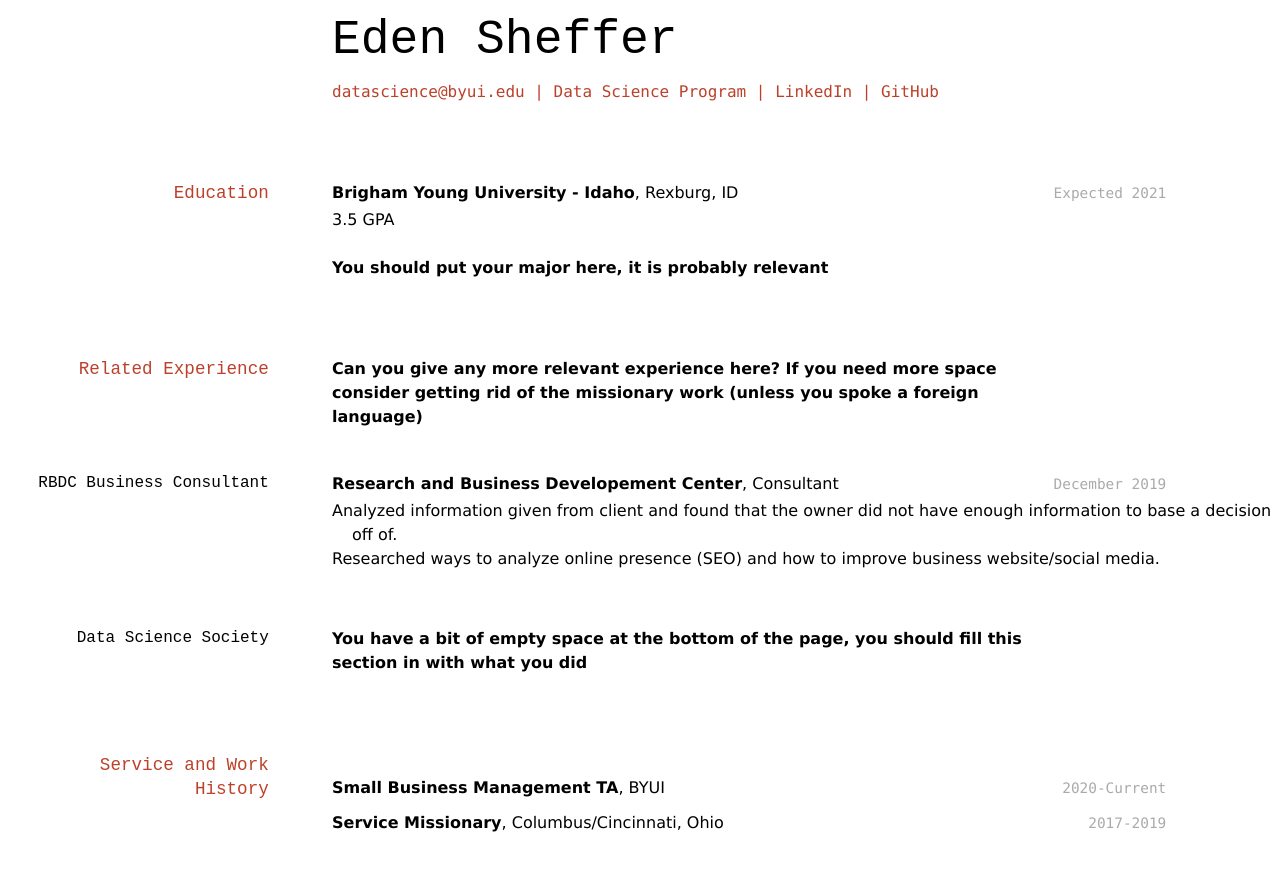
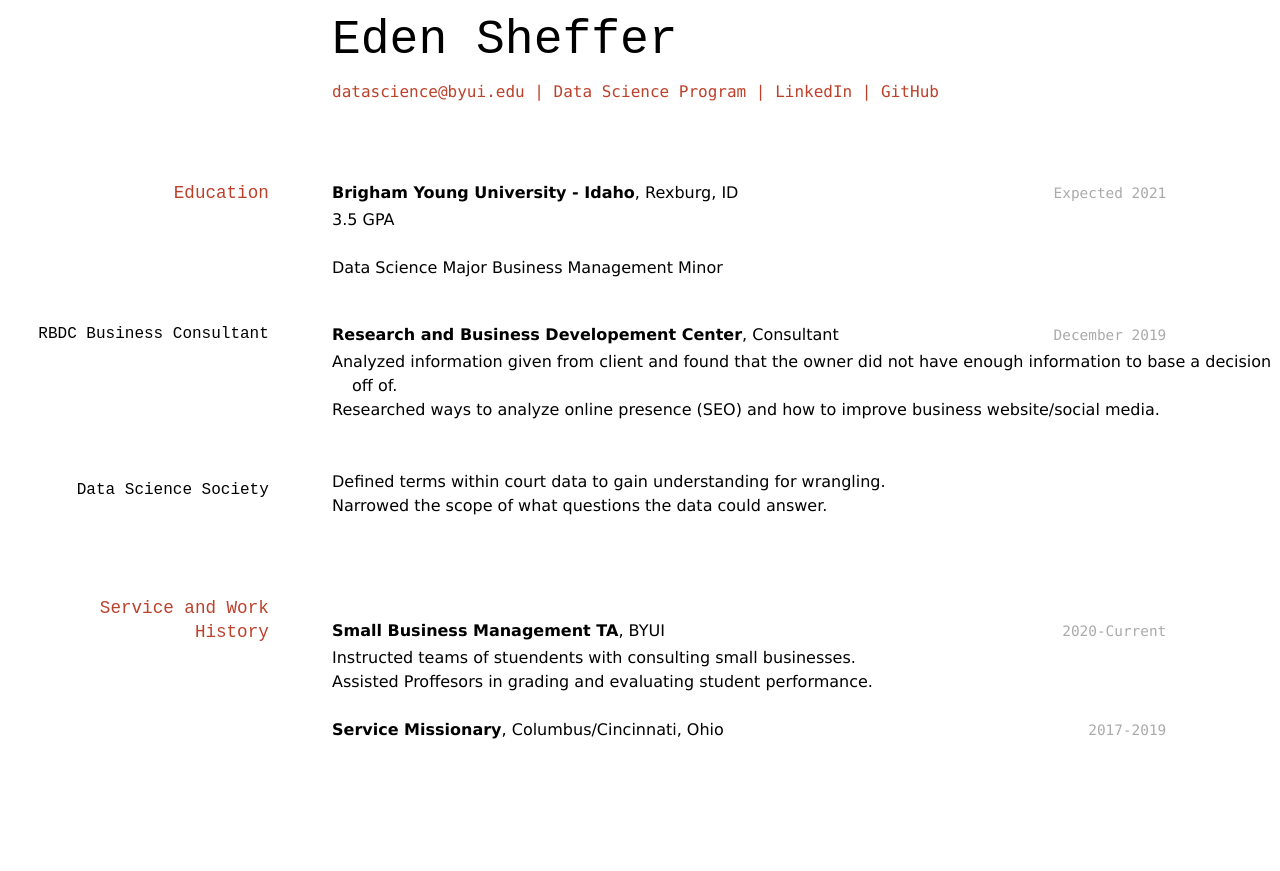
Before and after one commit to edensheffer/eden_resume, a Jekyll site: the page built from docs/index.md, in a window 1280 px wide. Shown: the top 871 px of the page. Built offline with Jekyll 4.4.1, drawn with Linux system fonts in a browser that asks for light colours.

Commit message:
Update index.md

```diff
--- a/docs/index.md
+++ b/docs/index.md
@@ -21,12 +21,9 @@ __Brigham Young University - Idaho__, Rexburg, ID
 
 - 3.5 GPA
 
-**You should put your major here, it is probably relevant**
+Data Science Major
+Business Management Minor
 
-
-## Related Experience
-
-**Can you give any more relevant experience here? If you need more space consider getting rid of the missionary work (unless you spoke a foreign language)**
 
 
 ### RBDC Business Consultant
@@ -40,13 +37,16 @@ __Research and Business Developement Center__, Consultant
 
 ### Data Science Society
 
-**You have a bit of empty space at the bottom of the page, you should fill this section in with what you did**
+- Defined terms within court data to gain understanding for wrangling.
+- Narrowed the scope of what questions the data could answer.
 
 ## Service and Work History
 
 `2020-Current`
 __Small Business Management TA__, BYUI
 
+- Instructed teams of stuendents with consulting small businesses.
+- Assisted Proffesors in grading and evaluating student performance.
 
 `2017-2019`
 __Service Missionary__, Columbus/Cincinnati, Ohio
```
